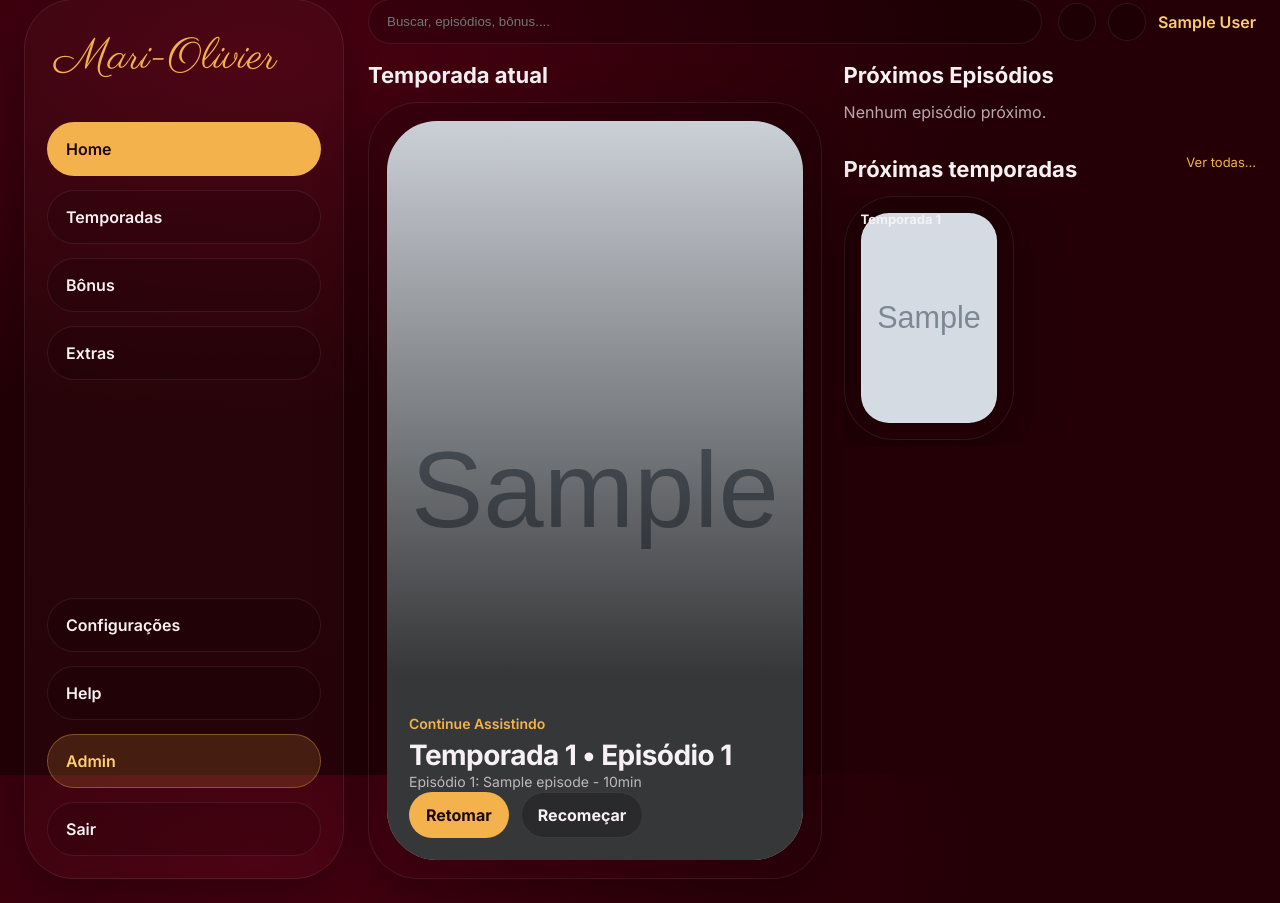
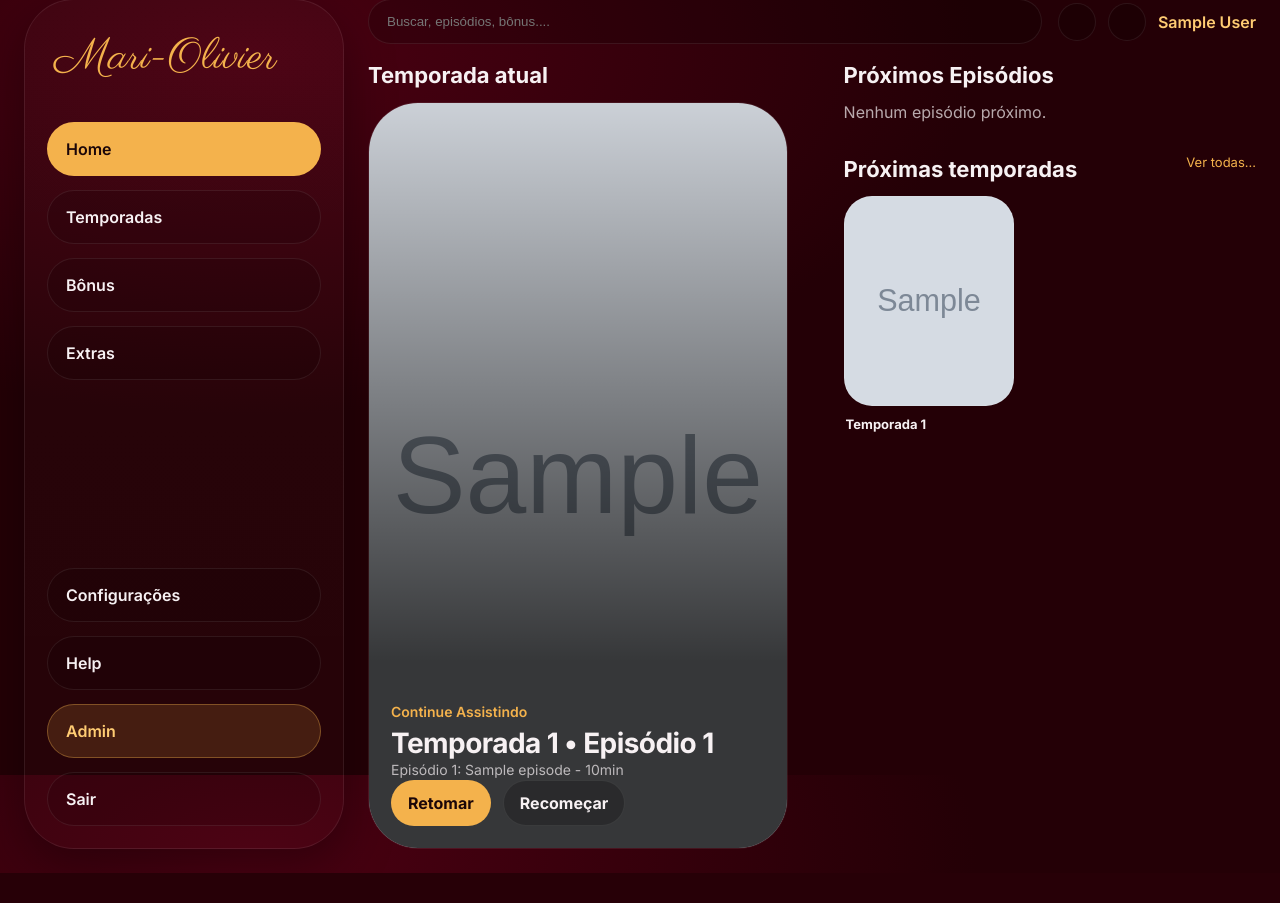
Before and after one commit to Hunter954/MariOlivier, a Flask app: page / in a window 1280 px wide. Shown: the part 25-928 px from the top of the page. After the commit the page ends 898 px from the top, so only its background shows below. Run offline with Flask 3, Linux system fonts and the light colour scheme; a user stored in the database is signed in; tables that the repository leaves empty hold one stand-in row (values such as "Sample post"); grey boxes marked "Sample" are stand-in pictures.

Commit message:
Update app.css

```diff
--- a/app/static/css/app.css
+++ b/app/static/css/app.css
@@ -180,6 +180,26 @@ a{color:inherit;text-decoration:none}
   position:relative;
 }
 .card.season .thumb{width:100%;height:210px;border-radius:28px}
+
+
+/* SEASON card override: no outer outline/halo (keep only the thumb stroke) */
+a.card.season{
+  border: none !important;
+  background: transparent !important;
+  box-shadow: none !important;
+  padding: 0 !important;
+  border-radius: 0 !important;
+}
+a.card.season .thumb{
+  /* keep a single delicate outline around the image */
+  box-shadow: none !important;
+}
+a.card.season .season-label{
+  position: static !important;
+  margin-top: 10px;
+  padding-left: 2px;
+}
+
 .season-label{
   position:absolute;left:16px;top:14px;
   font-weight:700;font-size:13px;
@@ -189,14 +209,35 @@ a{color:inherit;text-decoration:none}
 .hero-story{
   position:relative;
   width:min(420px, 100%);
-  margin: 0; /* alinhado à esquerda */
+  margin: 0 auto;
   aspect-ratio: 9 / 16;
   border-radius: var(--radius);
   overflow:hidden;
-  border:none; /* remove outline */
-  background: transparent; /* remove fundo escuro */
-  box-shadow: none; /* remove sombra */
+  border:1px solid var(--stroke);
+  background: rgba(0,0,0,.14);
+  box-shadow: var(--shadow);
 }
+
+
+/* HERO overrides: remove outer card outline/shadow; keep only the player (hero-story) */
+.hero.card.big{
+  border: none !important;
+  background: transparent !important;
+  box-shadow: none !important;
+  padding: 0 !important;
+}
+.hero{
+  /* the wrapper shouldn't look like a card */
+  border-radius: 0 !important;
+  background: transparent !important;
+}
+.hero-story{
+  /* align with the 'Temporada atual' title (left), no extra halo */
+  margin: 0 !important;
+  background: transparent !important;
+  box-shadow: none !important;
+}
+
 .hero-cover{position:absolute;inset:0}
 .hero-thumb{
   position:absolute;inset:0;
```
